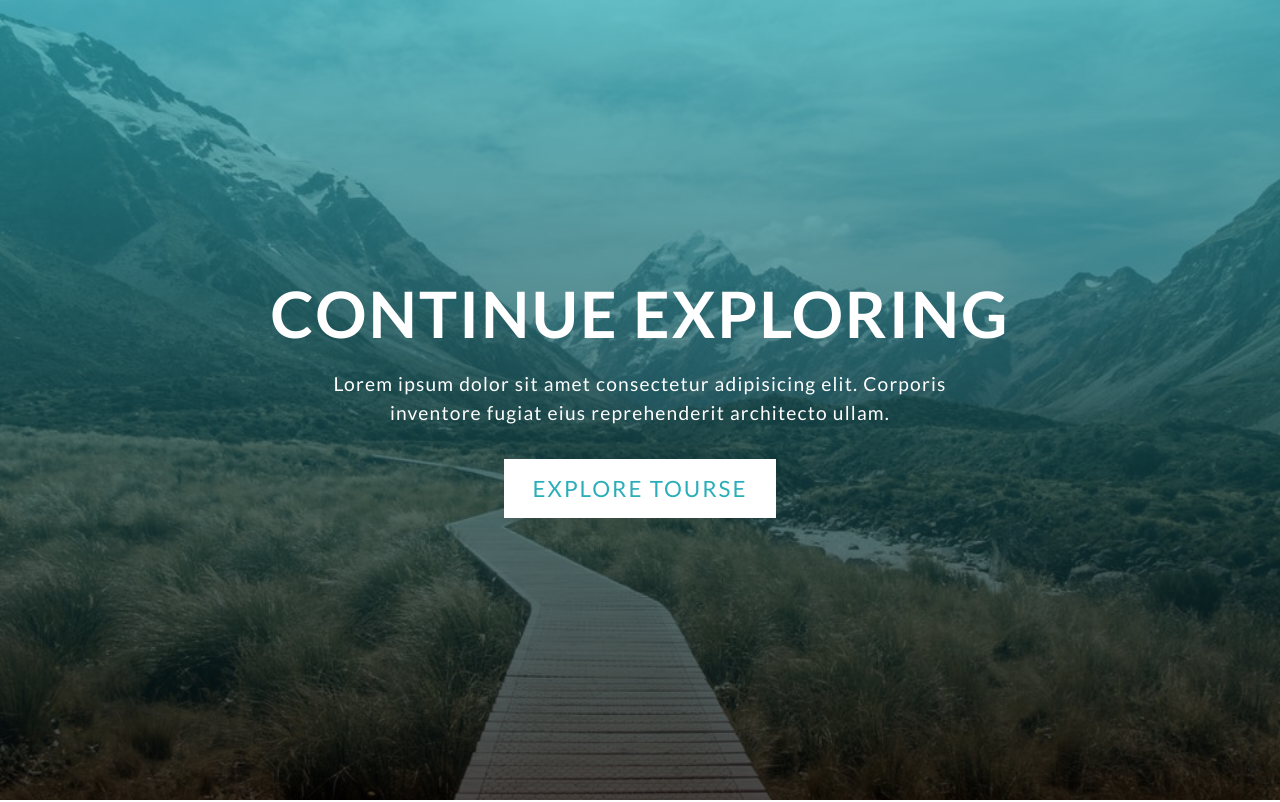
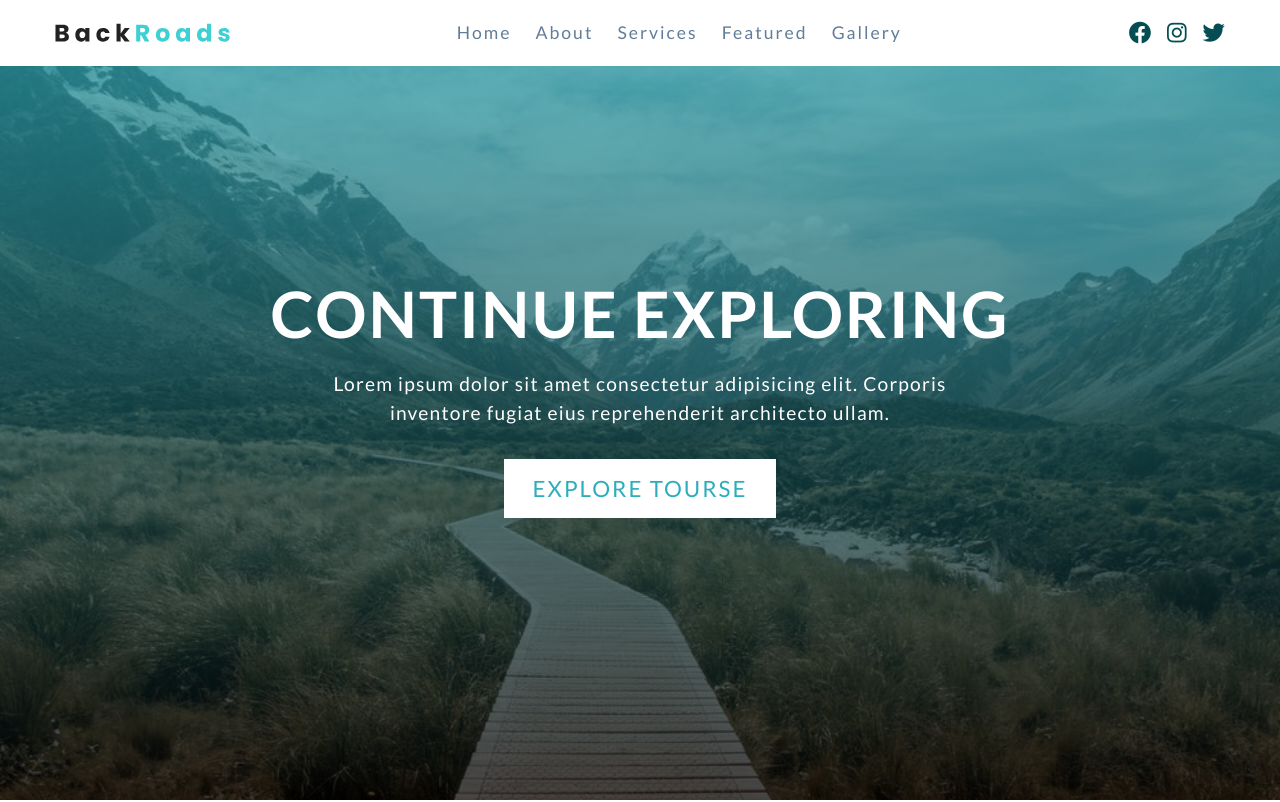
Before and after one commit to kaanyrd/City-Tours, a plain HTML site: page index.html in a window 1280 px wide. Shown: the top 802 px of the page. Drawn offline with Linux system fonts and the light colour scheme.

Commit message:
Almost done!

```diff
--- a/CSS/style.css
+++ b/CSS/style.css
@@ -1,3 +1,4 @@
+/* GOOGLE FONTS ADDED */
 @import url('https://fonts.googleapis.com/css2?family=Lato:wght@100;300;400;700;900&display=swap');
 
 /* GLOBAL VARIABLES */
@@ -54,7 +55,7 @@ a {
     text-decoration: none;
 }
 
-img {
+img:not(.navbar-logo) {
     width: 100%;
     display: block;
 }
@@ -68,28 +69,22 @@ h4 {
     line-height: 1.25;
     margin-bottom: 0.75rem;
 }
-
 h1 {
     font-size: 3rem;
 }
-
 h2 {
     font-size: 2rem;
 }
-
 h3 {
     font-size: 1.25rem;
 }
-
 h4 {
     font-size: 0.875rem;
 }
-
 p {
     margin-bottom: 1.25rem;
     color: var(--clr-grey-5);
 }
-
 @media screen and (min-width: 800px) {
     h1 {
         font-size: 4rem;
@@ -118,8 +113,117 @@ p {
         line-height: 1;
     }
 }
-
 /* END OF GLOBAL CLASSES */
+/* NAVBAR */
+.navbar{
+    position: fixed;
+    top: 0;
+    left: 0;
+    width: 100%;
+    background-color: white;
+    z-index: 2;
+}
+.navbar-center{
+    max-width: 1170px;
+    width: 100%;
+    margin: 0 auto;
+}
+.navbar-top-side{
+    padding: 1rem 2rem;
+}
+.navbar-icons{
+    display: none;
+}
+.navbar-top-side{
+    display: flex;
+    justify-content: space-between;
+    flex-wrap: wrap;
+    align-items: center;
+}
+.navbar-links{
+    height: 0;
+    overflow: hidden;
+    transition: var(--transition);
+}
+.navbar-link{
+    padding: 1rem 2rem;
+    text-transform: capitalize;
+    display: block;
+    color: var(--clr-grey-5);
+    font-size: 1rem;
+    transition: var(--transition);
+    letter-spacing: 2px;
+}
+.navbar-link:hover{
+    background-color: var(--clr-primary-7);
+    padding-left: 2.5rem;
+}
+.navbar-bars{
+    background-color: transparent;
+    border: none;
+    font-size: 1.7rem;
+    color: var(--clr-primary-5);
+    transition: var(--transition);
+    cursor: pointer;
+}
+.showNavbar{
+    height: 280px;
+}
+.navbar-bars:hover{
+    transform: scale(1.2);
+}
+@media screen and (min-width: 992px){
+    .navbar{
+        padding: 1rem 2rem;
+    }
+    .navbar-top-side{
+        padding: 0;
+    }
+    .navbar-bars{
+        display: none;
+    }
+    .scroll-links{
+        /* border: 3px solid green; */
+        display: flex;
+        flex-wrap: wrap;
+        justify-content: space-between;
+        align-items: center;
+    }
+    .navbar-link{
+        font-size: 1.1rem;
+        padding: 0;
+    }
+    .navbar-link:hover{
+        color: var(--clr-primary-5);
+        padding: 0;
+        background-color: transparent;
+    }
+    .navbar-icons{
+        display: flex;
+        flex-wrap: wrap;
+        justify-content: space-between;
+        align-items: center;
+        gap: 0 1rem;
+    }
+    .navbar-icon{
+        color: var(--clr-primary-1);
+        font-size: 1.4rem;
+        transition: var(--transition);
+        cursor: pointer;
+    }
+    .navbar-icon:hover{
+        color: var(--clr-primary-5);
+    }
+    .navbar-links{
+        display: flex;
+        flex-wrap: wrap;
+        justify-content: space-between;
+        align-items: center;
+        gap: 0 1.5rem;
+        height: auto;
+    }
+}
+/* END OF NAVBAR */
 /* HEADER */
 .hero {
     background: var(--clr-primary-5);
@@ -289,7 +393,6 @@ p {
 .services-title-second {
     color: var(--clr-primary-5);
 }
-
 .services-center {
     max-width: 1170px;
     width: 90vw;
@@ -303,7 +406,6 @@ p {
     margin: 0 auto;
     /* letter-spacing: 1.1px; */
 }
-
 .service-icon {
     display: inline-block;
     font-size: 2rem;
@@ -337,6 +439,12 @@ p {
         display: flex;
         justify-content: space-between;
         align-items: flex-start;
+    }
+    .service-info-title,
+    .service-info-text
+    {
+        padding-left: 1rem;
+        text-align: left;
     }
 }
 
--- a/JS/app.js
+++ b/JS/app.js
@@ -0,0 +1,6 @@
+const barBtn = document.getElementById("navbar-bars")
+const navBar = document.getElementById("navbar-links")
+
+barBtn.addEventListener("click", ()=>{
+    navBar.classList.toggle("showNavbar")
+})
--- a/index.html
+++ b/index.html
@@ -13,6 +13,46 @@
 </head>
 
 <body>
+    <!-- NAVBAR -->
+    <nav class="navbar">
+        <div class="navbar-center scroll-links">
+            <div class="navbar-top-side">
+                <img class="navbar-logo" src="imgs/logo.svg" alt="">
+                <button class="navbar-bars" id="navbar-bars">
+                    <i class="fas fa-bars"></i>
+                </button>
+            </div>
+            <ul class="navbar-links" id="navbar-links">
+                <li>
+                    <a class="navbar-link" href="">home</a>
+                </li>
+                <li>
+                    <a class="navbar-link" href="">about</a>
+                </li>
+                <li>
+                    <a class="navbar-link" href="">services</a>
+                </li>
+                <li>
+                    <a class="navbar-link" href="">featured</a>
+                </li>
+                <li>
+                    <a class="navbar-link" href="">gallery</a>
+                </li>
+            </ul>
+            <ul class="navbar-icons">
+                <li class="navbar-icon">
+                    <i class="fa-brands fa-facebook"></i>
+                </li>
+                <li class="navbar-icon">
+                    <i class="fa-brands fa-instagram"></i>
+                </li>
+                <li class="navbar-icon">
+                    <i class="fa-brands fa-twitter"></i>
+                </li>
+            </ul>
+        </div>
+    </nav>
+    <!-- END OF NAVBAR -->
     <!-- HEADER -->
     <header class="hero">
         <div class="hero-center">
```
